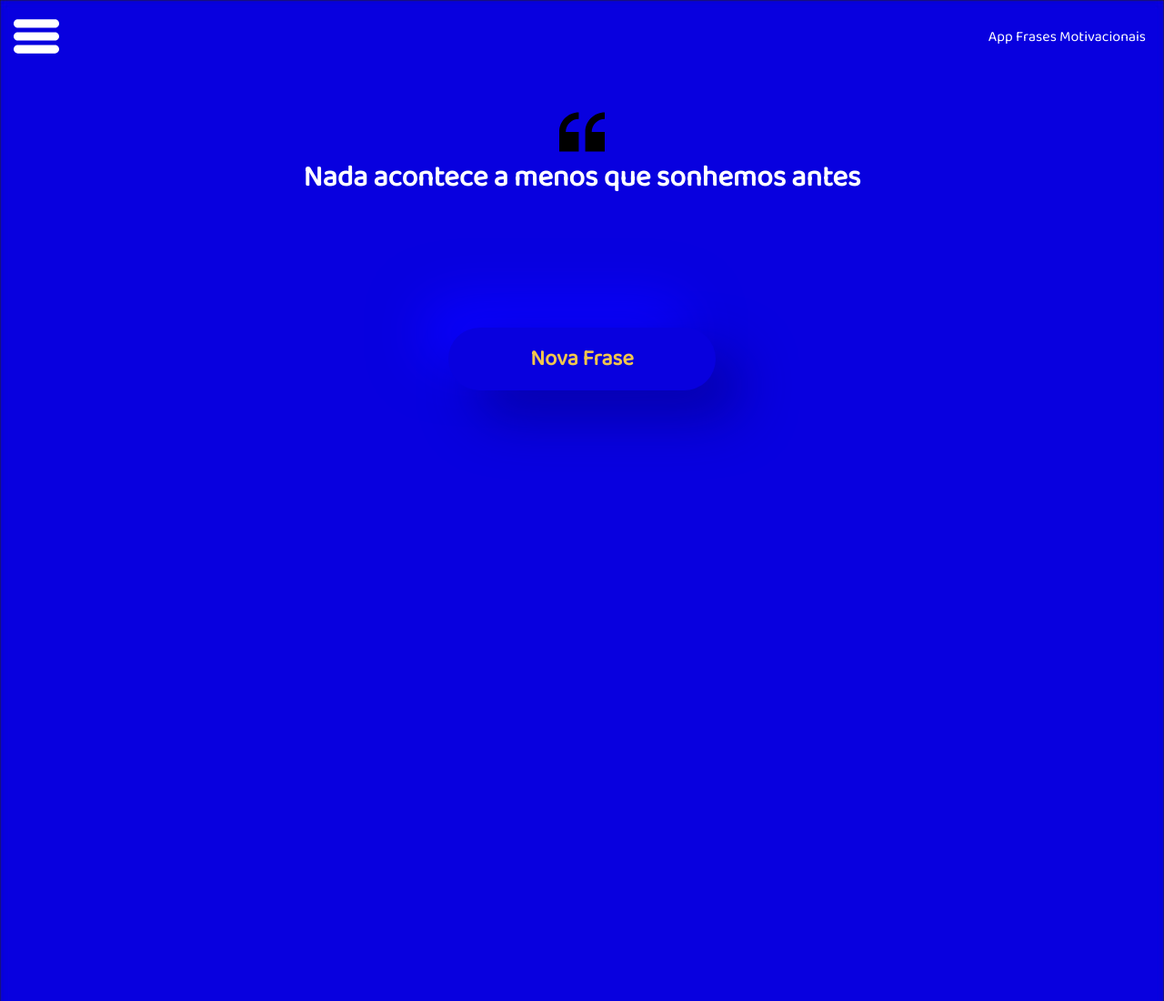
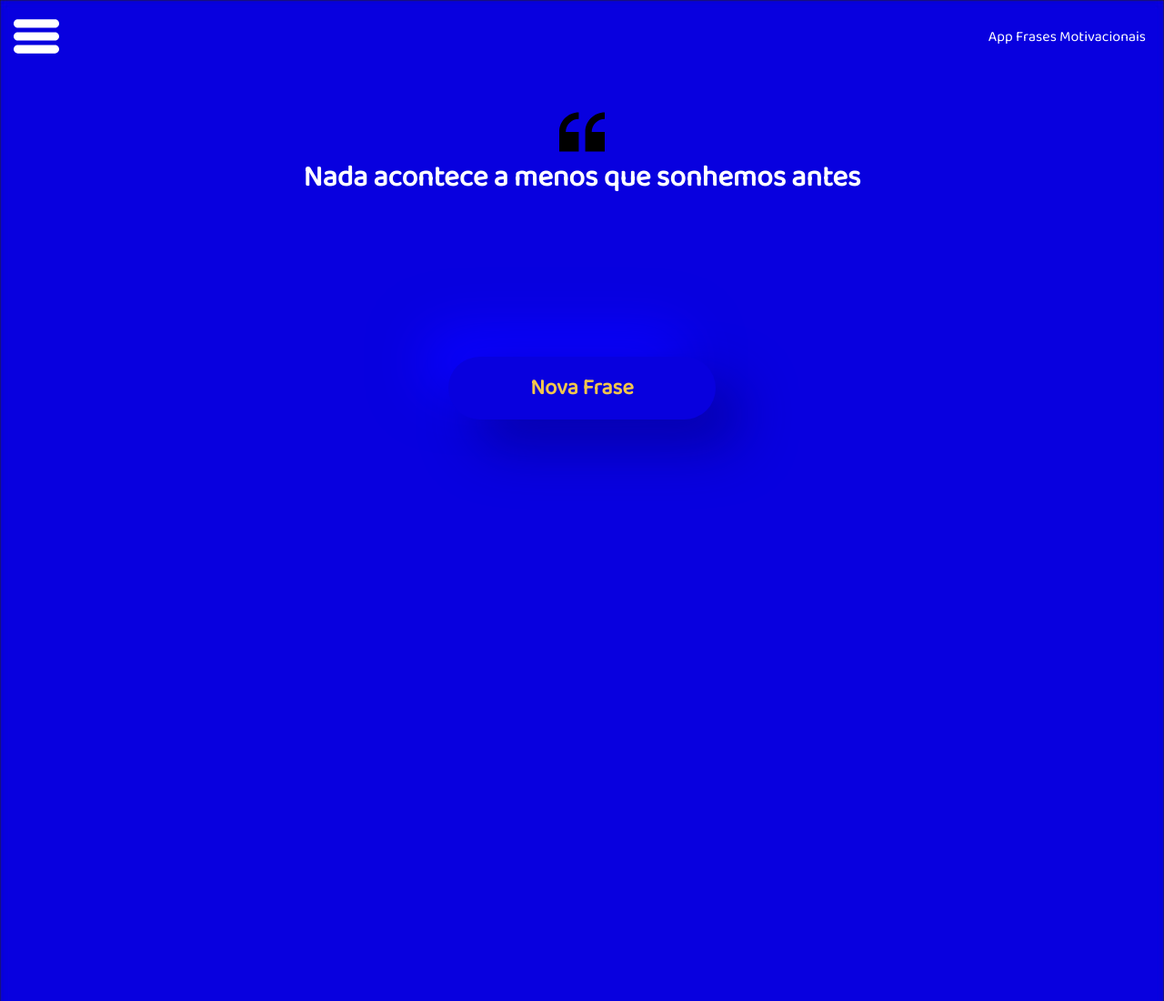
Before and after one commit to carlosweb/AppFrasesRandom, a plain HTML site: page index.html in a window 1280 px wide. Shown: the top 1100 px of the page at 91% size. Drawn offline with Linux system fonts and the light colour scheme; files whose address does not match are found by name.

Commit message:
Atualização css

```diff
--- a/frases.json
+++ b/frases.json
@@ -27,6 +27,7 @@
                 "Eu faço da dificuldade a minha motivação. A volta por cima vem na continuação.",
                 "O insucesso é apenas uma oportunidade para recomeçar com mais inteligência.",
                 "Você precisa fazer aquilo que pensa que não é capaz de fazer.",
+                "Só se pode alcançar um grande êxito quando nos mantemos fiéis a nós mesmos.",
                 "Só se pode alcançar um grande êxito quando nos mantemos fiéis a nós mesmos."
               ]
     }
--- a/scss/style.scss
+++ b/scss/style.scss
@@ -103,7 +103,7 @@ body,html {
 
         margin: 20px 20px;
         padding: 20px;
-        height: 15rem;
+        height: 17rem;
     }
 
     .frases h2{
```
Also changed, not shown: css/style.css.
